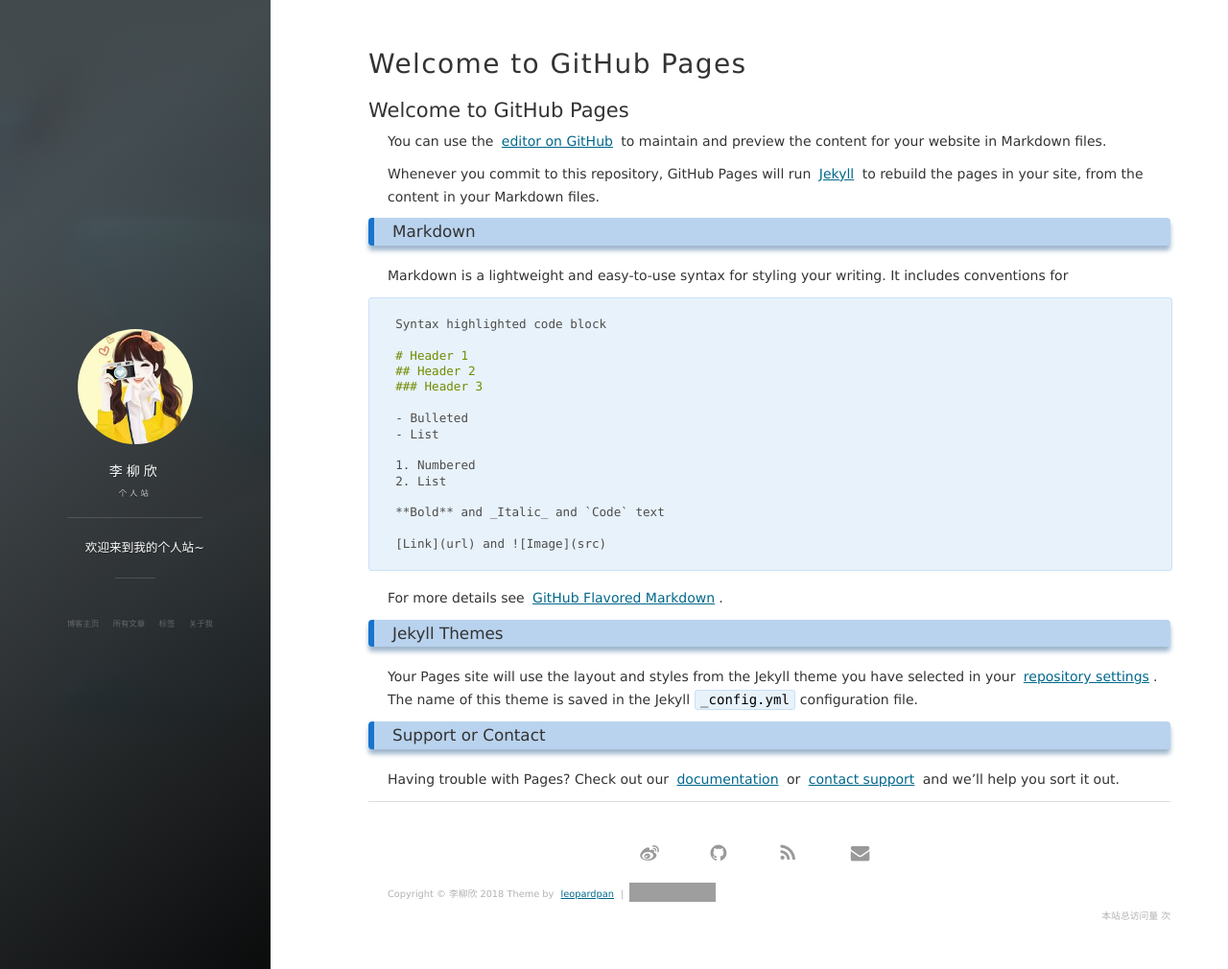
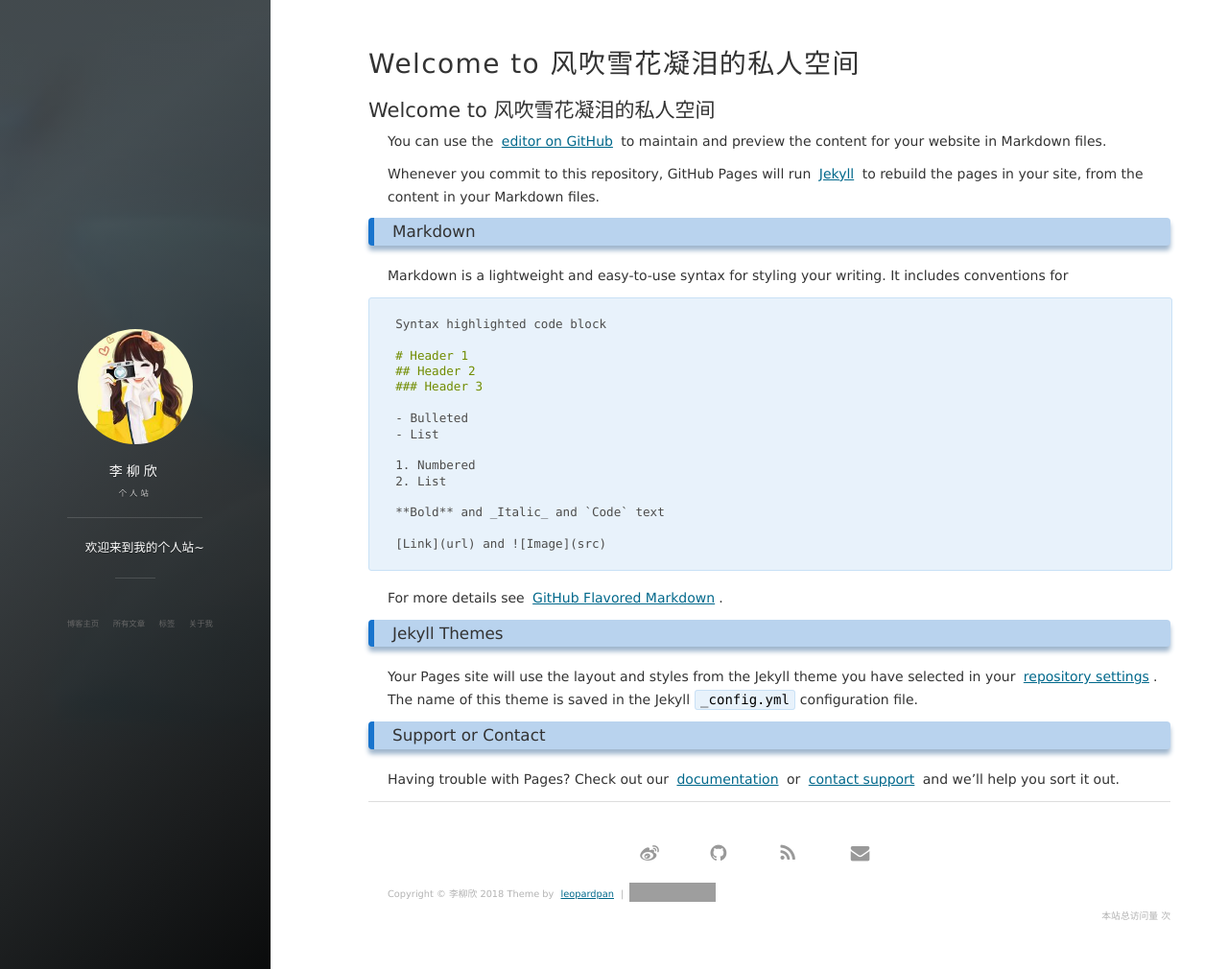
Before and after one commit to luckyabgelgirl/luckyabgelgirl.github.io, a Jekyll site: the page built from index.md, in a window 1280 px wide and 1010 px high. Shown: the whole window at 96% size. Built offline with Jekyll 4.4.1, drawn with Linux system fonts in a browser that asks for light colours; nearby versions of some CDN libraries; our own code applies the rules of GitHub Pages for plain Markdown files; the list of posts is cut into pages by our own code; comment, search, counter and statistics services are not loaded; grey boxes are pictures that could not be loaded.

Commit message:
Update index.md

```diff
--- a/index.md
+++ b/index.md
@@ -1,4 +1,4 @@
-## Welcome to GitHub Pages
+## Welcome to 风吹雪花凝泪的私人空间
 
 You can use the [editor on GitHub](https://github.com/luckyabgelgirl/luckyabgelgirl.github.io/edit/master/index.md) to maintain and preview the content for your website in Markdown files.
 
```
